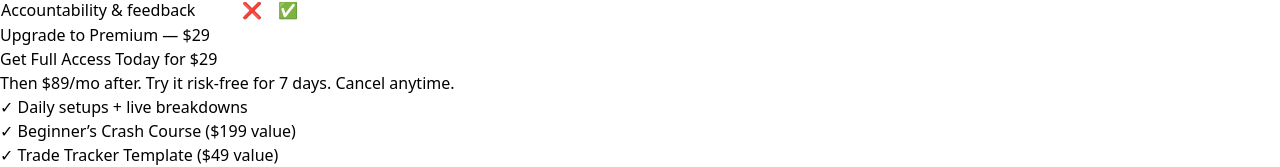
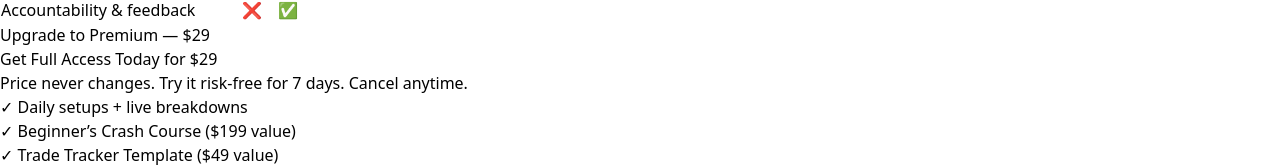
Before and after one commit to dylanhartman3/no-limit-trades, a Next.js app: page / in a window 1280 px wide. Shown: the part 1167-1334 px from the top of the page. Built offline with nearby package versions, Linux system fonts and the light colour scheme.

Commit message:
Update index.tsx

```diff
--- a/pages/index.tsx
+++ b/pages/index.tsx
@@ -361,7 +361,7 @@ export default function IndexPage() {
             <h3 className="text-2xl font-extrabold sm:text-3xl">
               Get Full Access Today for <span className="text-[#9B8AFB]">$29</span>
             </h3>
-            <p className="mt-3 max-w-xl text-white/80">Then $89/mo after. Try it risk-free for 7 days. Cancel anytime.</p>
+            <p className="mt-3 max-w-xl text-white/80">Price never changes. Try it risk-free for 7 days. Cancel anytime.</p>
             <ul className="mt-6 space-y-2 text-white/80">
               <li>✓ Daily setups + live breakdowns</li>
               <li>✓ Beginner’s Crash Course ($199 value)</li>
```
